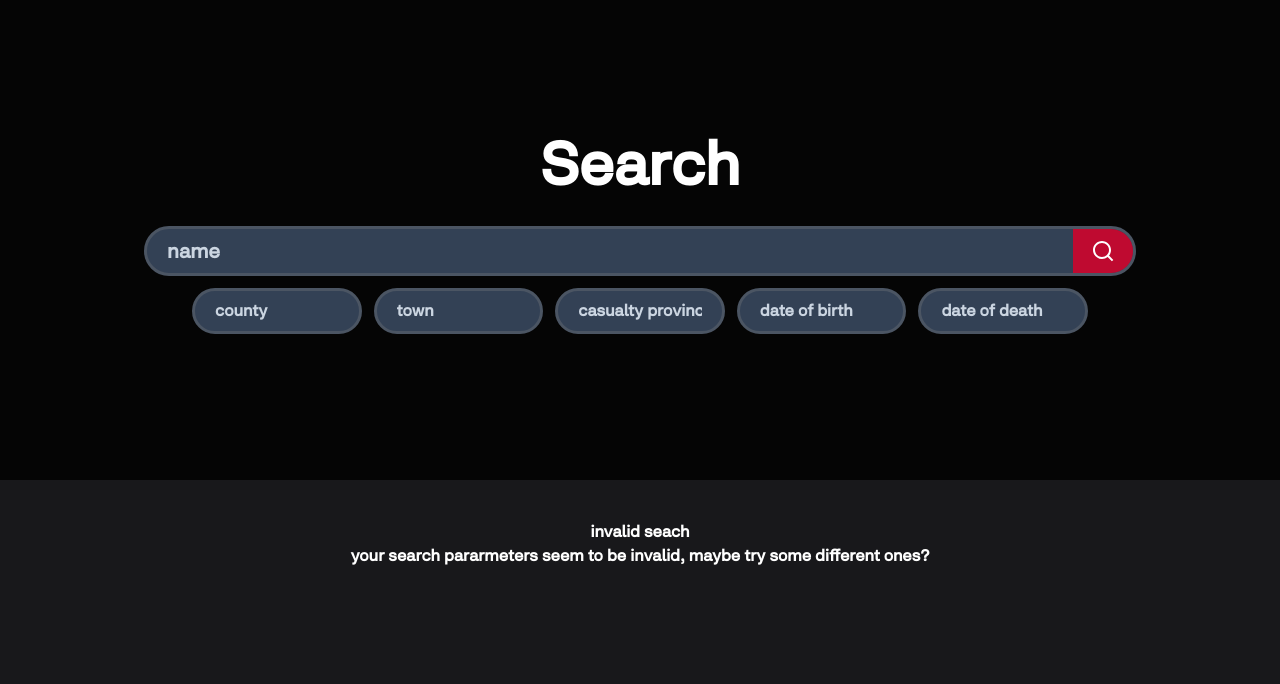
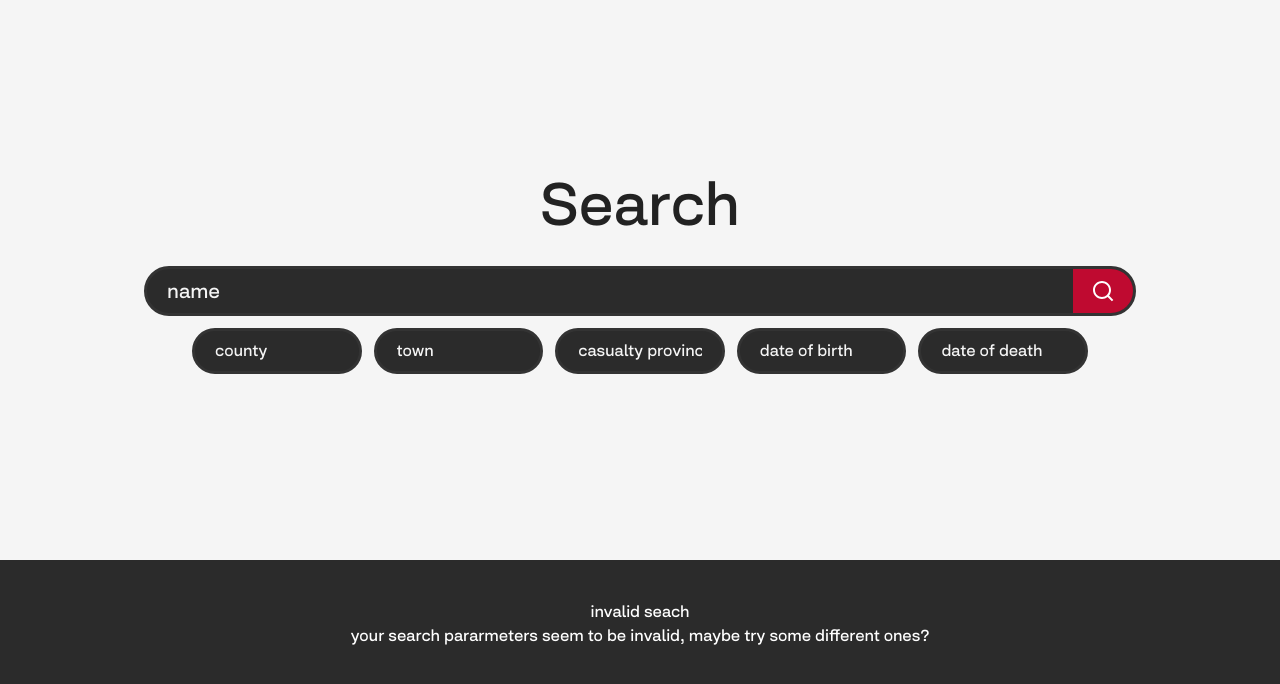
Before and after one commit to Lanred-Dev/memorial-website, a SvelteKit app: page /search in a window 1280 px wide. Shown: the top 684 px of the page. Built offline with nearby package versions, Linux system fonts and the light colour scheme; what tailwind-children would draw is missing.

Commit message:
design revamps

```diff
--- a/src/lib/form/input.svelte
+++ b/src/lib/form/input.svelte
@@ -7,4 +7,4 @@
     export let value: any = "";
 </script>
 
-<input class="outline-none placeholder-slate-300 text-slate-50 bg-slate-700 {classes}" placeholder={placeholder} type={type} value={value} data-id={id} />
+<input class="outline-none placeholder-[#F5F5F5] {classes}" placeholder={placeholder} type={type} value={value} data-id={id} />
--- /dev/null
+++ b/src/lib/highlight.svelte
@@ -0,0 +1,3 @@
+<span class="bg-highlight text-primary font-bold">
+    <slot />
+</span>
--- a/src/lib/rounded-row.svelte
+++ b/src/lib/rounded-row.svelte
@@ -11,6 +11,6 @@
     };
 </script>
 
-<div class="bg-slate-700 border-[3px] border-gray-600 flex overflow-hidden {classes}" style="border-radius: {roundSizes[rounded]};">
+<div class="flex overflow-hidden {classes}" style="border-radius: {roundSizes[rounded]};">
     <slot />
 </div>
--- a/src/lib/search-bar.svelte
+++ b/src/lib/search-bar.svelte
@@ -32,7 +32,7 @@
 
 <div class="inline-block {classes}">
     <Form
-        classes="mb-3"
+        classes="mb-3 text-light"
         endpoint="search"
         inputs={[{ id: "name-input", queryID: "name" }].concat(
             inputs.map(({ id, queryID }) => {
@@ -43,18 +43,18 @@
             })
         )}
     >
-        <RoundedRow classes="w-full text-xl" rounded="full">
+        <RoundedRow classes="w-full text-xl border-[3px] border-modalSecondary bg-modal" rounded="full">
             <Input classes="px-5 py-2 w-full bg-transparent" placeholder="name" id="name-input" value={getValueFromQuery("name")} />
 
-            <FormSubmit classes={"w-[64px] h-[44px] flex justify-center items-center py-2.5 bg-[#bf0a30]"}>
-                <svg xmlns="http://www.w3.org/2000/svg" viewBox="0 0 24 24" class="h-full aspect-square"><path d="M18.031 16.6168L22.3137 20.8995L20.8995 22.3137L16.6168 18.031C15.0769 19.263 13.124 20 11 20C6.032 20 2 15.968 2 11C2 6.032 6.032 2 11 2C15.968 2 20 6.032 20 11C20 13.124 19.263 15.0769 18.031 16.6168ZM16.0247 15.8748C17.2475 14.6146 18 12.8956 18 11C18 7.1325 14.8675 4 11 4C7.1325 4 4 7.1325 4 11C4 14.8675 7.1325 18 11 18C12.8956 18 14.6146 17.2475 15.8748 16.0247L16.0247 15.8748Z" fill="rgba(255,255,255,1)" /></svg>
+            <FormSubmit classes="w-[64px] h-[44px] flex justify-center items-center py-2.5 bg-accent">
+                <svg xmlns="http://www.w3.org/2000/svg" viewBox="0 0 24 24" class="h-full aspect-square fill-white"><path d="M18.031 16.6168L22.3137 20.8995L20.8995 22.3137L16.6168 18.031C15.0769 19.263 13.124 20 11 20C6.032 20 2 15.968 2 11C2 6.032 6.032 2 11 2C15.968 2 20 6.032 20 11C20 13.124 19.263 15.0769 18.031 16.6168ZM16.0247 15.8748C17.2475 14.6146 18 12.8956 18 11C18 7.1325 14.8675 4 11 4C7.1325 4 4 7.1325 4 11C4 14.8675 7.1325 18 11 18C12.8956 18 14.6146 17.2475 15.8748 16.0247L16.0247 15.8748Z" /></svg>
             </FormSubmit>
         </RoundedRow>
 
         {#if showAdvancedSearch === true}
             <div class="w-full flex justify-between gap-3 px-12 mt-3">
                 {#each inputs as input}
-                    <Input classes="px-5 py-2 w-full text-base rounded-full border-[3px] border-gray-600" placeholder={input.placeholder} id={input.id} value={getValueFromQuery(input.queryID)} />
+                    <Input classes="px-5 py-2 w-full text-base rounded-full border-[3px] border-modalSecondary bg-modal" placeholder={input.placeholder} id={input.id} value={getValueFromQuery(input.queryID)} />
                 {/each}
             </div>
         {/if}
--- a/src/routes/+layout.svelte
+++ b/src/routes/+layout.svelte
@@ -26,6 +26,6 @@
     });
 </script>
 
-<main class="w-screen h-screen overflow-hidden box-border select-text font-salmaPro font-bold text-center text-white">
+<main class="w-screen h-screen overflow-hidden select-text font-salmaPro text-center text-primary">
     <slot />
 </main>
--- a/src/routes/+page.svelte
+++ b/src/routes/+page.svelte
@@ -2,6 +2,7 @@
     //import components
     import SearchBar from "$lib/search-bar.svelte";
     import PersonList from "$lib/person-list.svelte";
+    import Highlight from "$lib/highlight.svelte";
 
     //contains the list of people
     export let data: { people: Array<any> } = { people: [] };
@@ -11,32 +12,23 @@
     <title>Cullman Veteran Memorial</title>
 </svelte:head>
 
-<section class="h-full">
-    <header class="h-[75vh] lg:h-[60vh] flex flex-col justify-center items-center gap-8 px-5 py-[15%] md:py-10">
+<section class="h-full overflow-x-auto">
+    <header class="bg-backgroundSecondary h-full lg:h-[80vh] flex flex-col justify-center items-center gap-8 px-12 py-[15%] md:py-10">
         <div class="flex flex-col items-center gap-4">
             <h1 class="text-4xl md:text-6xl">Cullman Veteran Memorial</h1>
             <p class="text-lg md:text-2xl lg:max-w-[60%]">The Cullman Veteran Memorial is dedicated to honoring every person whose name is insribed on the Cullman Veteran Memorial in Cullman, AL.</p>
         </div>
-
-        <SearchBar classes="w-[80%]" simpleSearch={true} />
     </header>
 
-    <div class="h-full pt-10 bg-zinc-900">
-        <PersonList people={data.people} compact={true} />
-    </div>
+    <section class="bg-modal px-5 lg:px-20 py-20 gap-10 lg:gap-20 flex flex-col items-center justify-between text-light">
+        <div class="w-[90%] lg:w-[50%] h-[16rem] md:h-[27rem] bg-backgroundSecondaryComplement rounded-lg overflow-hidden" />
+
+        <header class="w-[90%] lg:w-[50%]">
+            <p class="text-base md:text-xl text-center">
+                <Highlight>The Cullman Veteran Memorial</Highlight> is a powerful and moving tribute to the brave men and women who have served their country. Located in <Highlight>Cullman, Alabama</Highlight>, the memorial features a granite wall with the names of every individual from Cullman County who has served in the military, along with several monuments and beautifully landscaped grounds.<br /><br />The memorial is a place of reflection and honor, providing a space for veterans, their families, and the community to pay their respects and remember those who have served and sacrificed for our nation. The Cullman Veteran Memorial is a testament to the unwavering dedication and bravery of our service members and a reminder of the debt of gratitude we owe them for their service to our country.
+            </p>
+        </header>
+    </section>
+
+    <div class="bg-backgroundSecondary w-full h-[80vh]"></div>
 </section>
-
-<!--<section class="flex flex-col w-full h-full overflow-y-auto children:py-10 children:px-2.5 lg:children:px-[5%] children:w-[100%]">
-    <header class="h-[75vh] lg:min-h-[40vh] flex flex-col justify-center items-center gap-8 lg:gap-24 lg:py-[5%]">
-        <div class="flex flex-col items-center gap-4">
-            <h1 class="text-4xl md:text-6xl">Cullman Veteran Memorial</h1>
-            <p class="text-lg md:text-2xl lg:max-w-[60%]">The Cullman Veteran Memorial is dedicated to honoring every person whose name is insribed on the Cullman Veteran Memorial in Cullman, AL.</p>
-        </div>
-
-        <SearchBar classes="w-full px-[5%] lg:px-[15%]" simpleSearch={true} />
-    </header>
-
-    <div class="pt-12">
-        <PersonList people={data.people} compact={true} />
-    </div>
-</section>-->
--- a/src/routes/search/+page.svelte
+++ b/src/routes/search/+page.svelte
@@ -6,17 +6,17 @@
     export let data: { validSearch: boolean; people: Array<any> } = { validSearch: true, people: [] };
 </script>
 
-<section class="h-full">
-    <header class="flex flex-col justify-center items-center gap-8 h-[60vh] px-5 py-[15%] md:py-10">
+<section class="h-auto min-h-full overflow-auto bg-modal">
+    <header class="bg-backgroundSecondary flex flex-col justify-center items-center gap-8 h-[70vh] px-5 py-[15%] md:py-10">
         <h1 class="text-4xl md:text-6xl">Search</h1>
         <SearchBar classes="w-[80%]" simpleSearch={false} />
     </header>
 
-    <div class="h-full pt-10 bg-zinc-900">
+    <div class="h-full py-10 bg-modal">
         {#if data.validSearch === true}
             <PersonList people={data.people} />
         {:else}
-            <div>
+            <div class="text-light">
                 <h2>invalid seach</h2>
                 <p>your search pararmeters seem to be invalid, maybe try some different ones?</p>
             </div>
--- a/tailwind.config.cjs
+++ b/tailwind.config.cjs
@@ -6,12 +6,20 @@ module.exports = {
     theme: {
         extend: {
             textColor: {
-                light: "#bdbebe",
-                extraLight: "#3a3a3a",
+                primary: "#222222",
+                secondary: "#333333",
+                highlight: "#FDB813",
+                light: "#FFFFFF",
             },
             colors: {
-               background: "#050505",
-               backgroundSecondary: "#020202",
+               background: "#FFFFFF",
+               backgroundSecondary: "#F5F5F5",
+               backgroundSecondaryComplement: "#D5D5D5",
+               accent: "#BF0A30",
+               accentSecondary: "#002868",
+               modal: "#2B2B2B",
+               modalSecondary: "#333333",
+               highlight: "#FDB813",
             },
             fontFamily: {
                 salmaPro: ["salmaPro", ...defaultTheme.fontFamily.sans],
```
